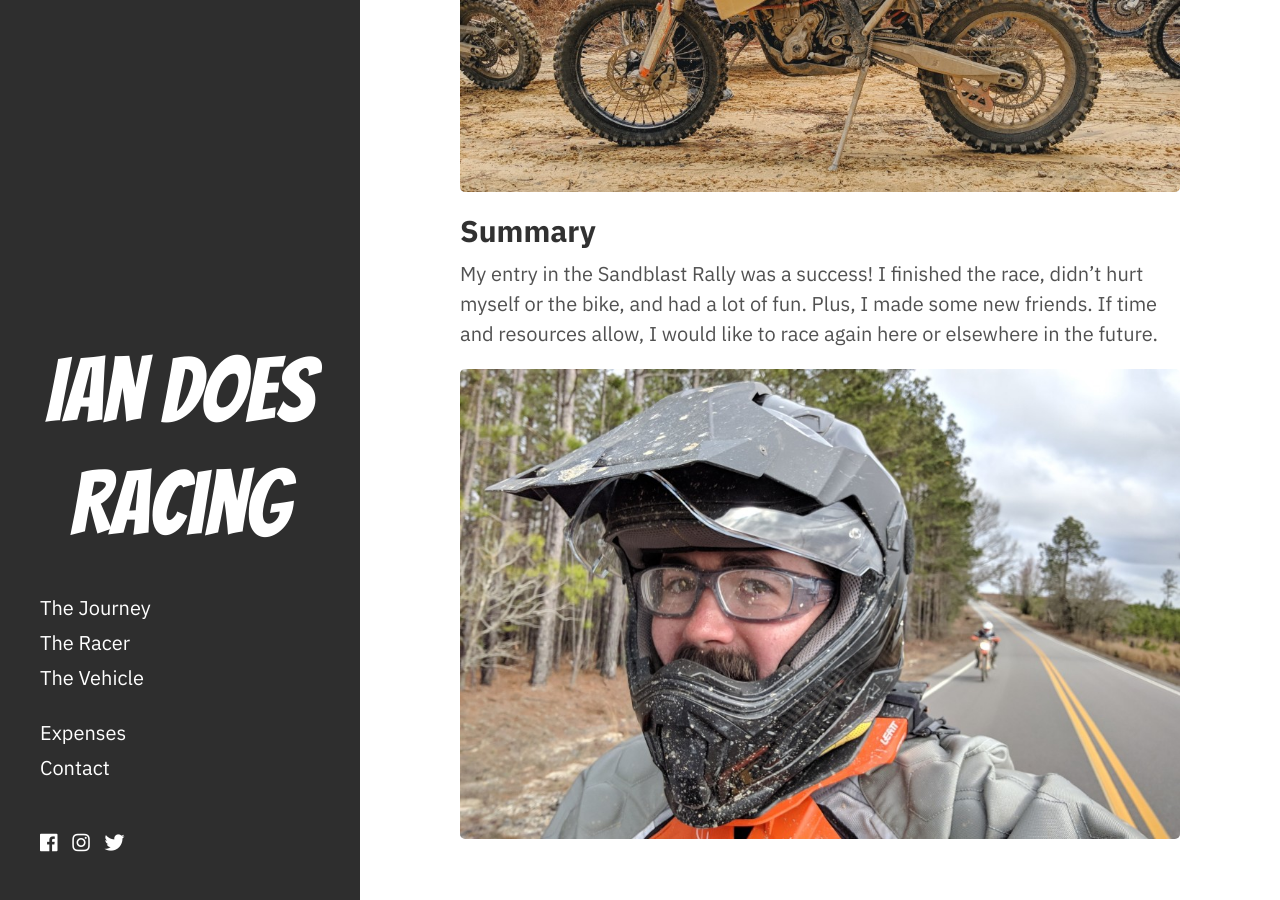
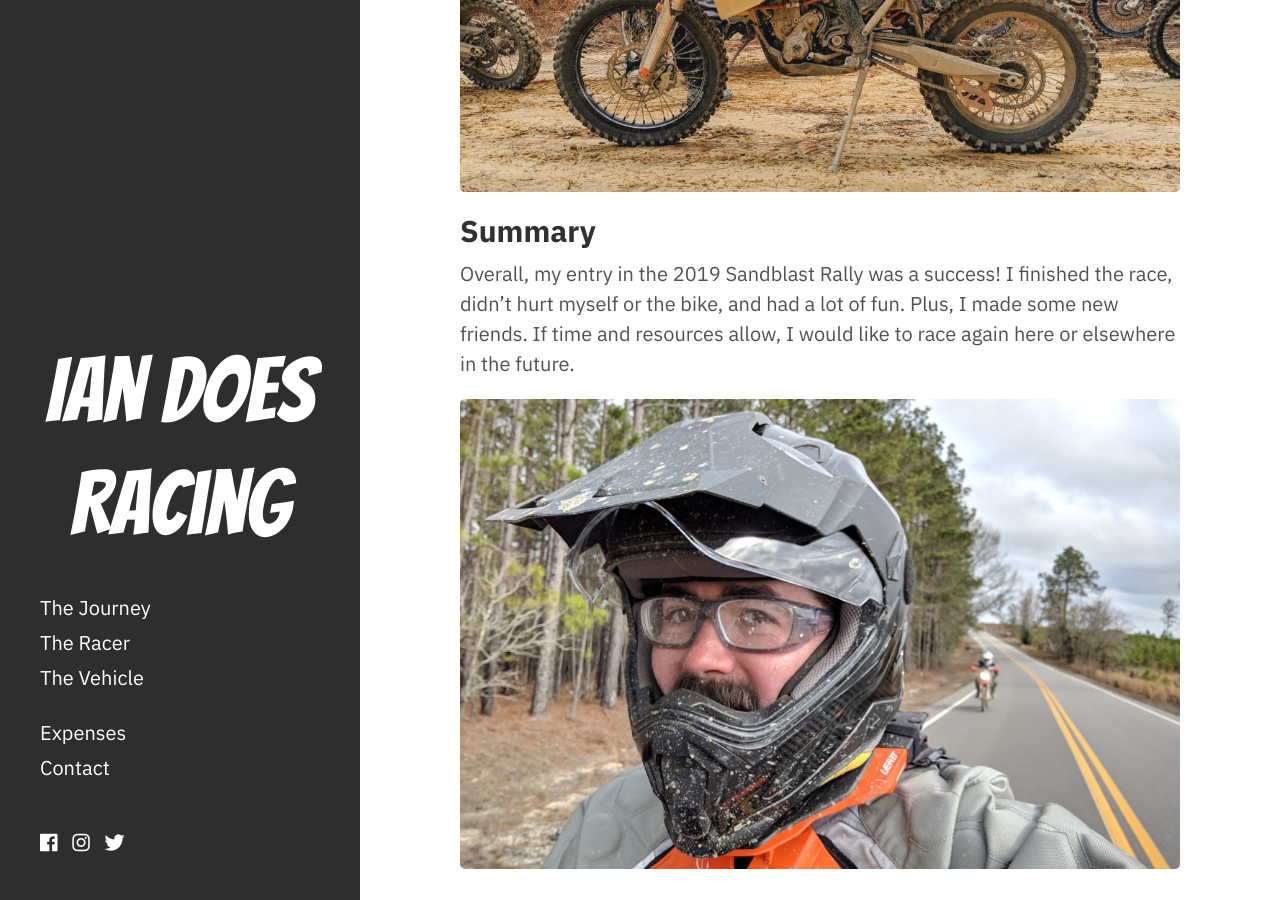
Before and after one commit to icooper/iandoesracing, a Jekyll site: the page built from _posts/2019-03-05-debrief.md, in a window 1280 px wide and 900 px high, scrolled down 3168 px. Built offline with Jekyll 4.4.1, drawn with Linux system fonts in a browser that asks for light colours; nearby versions of some CDN libraries; some of the changed text lies outside the part shown.

Commit message:
links and wording

```diff
--- a/_posts/2019-03-05-debrief.md
+++ b/_posts/2019-03-05-debrief.md
@@ -42,6 +42,6 @@ Now that the rally is finished, I wanted to review some of what worked and what
 
 ## Summary
 
-My entry in the Sandblast Rally was a success! I finished the race, didn't hurt myself or the bike, and had a lot of fun. Plus, I made some new friends. If time and resources allow, I would like to race again here or elsewhere in the future.
+Overall, my entry in the 2019 Sandblast Rally was a success! I finished the race, didn't hurt myself or the bike, and had a lot of fun. Plus, I made some new friends. If time and resources allow, I would like to race again here or elsewhere in the future.
 
 ![sandblast 2019 transit selfie](/assets/img/sb2019-selfie.jpg "sandblast 2019 transit selfie")
```
Also changed, not shown: other parts of _posts/2019-03-05-debrief.md (+1 -1 lines), _posts/2019-03-03-finished.md (+1 -1 lines).
